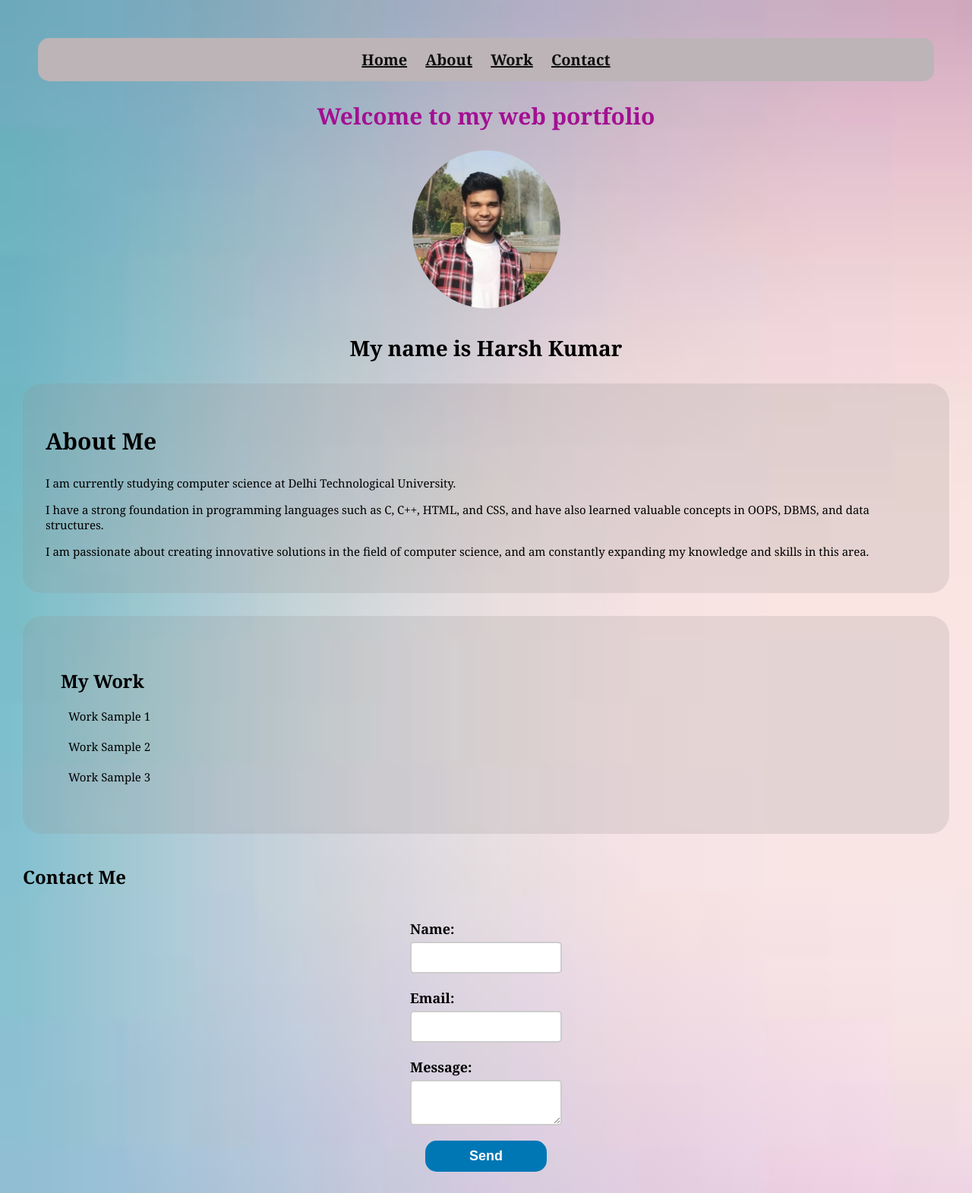
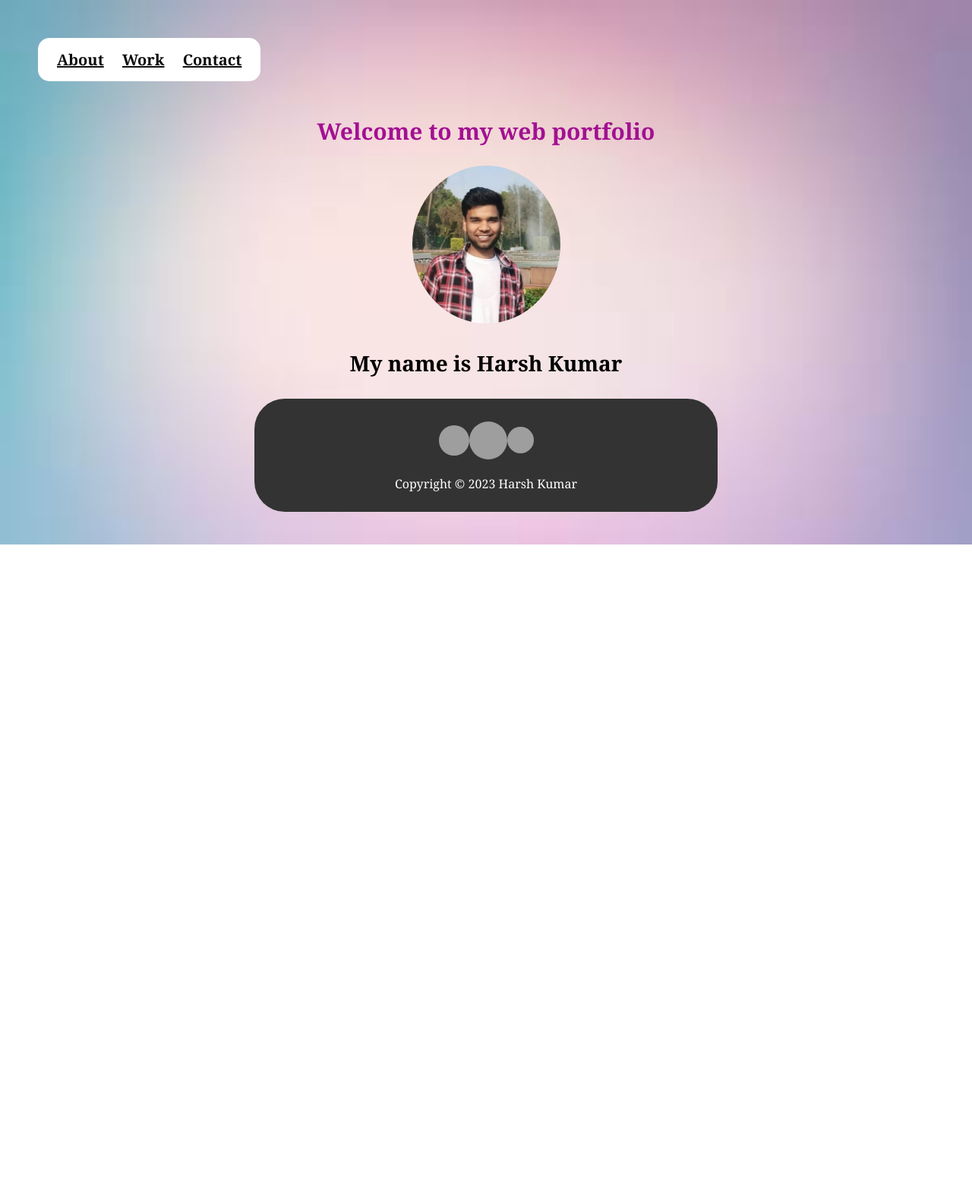
Before and after one commit to hars310/Webportfolio, a plain HTML site: page index.html in a window 1280 px wide. Shown: the top 1571 px of the page at 76% size. After the commit the page ends 800 px from the top, so only its background shows below. Drawn offline with Linux system fonts and the light colour scheme; grey boxes are pictures that could not be loaded.

Commit message:
joined about contact pages seperately

```diff
--- /dev/null
+++ b/about.css
@@ -0,0 +1,90 @@
+body {
+	font-family:Georgia, 'Times New Roman', Times, serif;
+	margin: 10px;
+
+
+  }
+
+header {
+	background-color: #fff;
+	border-radius: 15px;
+	margin: 20px;
+	padding: 15px;
+	display: inline-block;
+	text-align: center;
+
+  }
+
+
+  nav a {
+
+	color: black;
+	font-size: 20px;
+	font-weight: 800;
+	margin: 10px;
+  }
+
+
+/* About section styles */
+.about-container {
+	font-size: 15px;
+	height:auto;
+	justify-content: center;
+	align-items: center;
+	flex-wrap: wrap;
+	background-color:rgba(143, 142, 142, 0.2);
+	background-position: center;
+     border-radius:25px;
+	 padding: 30px;
+     margin-top: 100px;
+	 margin-bottom:10px ;
+	   }
+
+
+
+	    /* Work section styles */
+  .work-container {
+	height: auto;
+	justify-content: center;
+	align-items: center;
+	flex-wrap: nowrap;
+	background-color:rgba(143, 142, 142, 0.2);
+	background-position: center;
+     border-radius:25px;
+	 padding: 50px;
+	 padding-top: 50px;
+     margin-top:30px;
+	 margin-bottom: 40px;
+
+  }
+
+  .work-item {
+	flex: 1;
+	max-width: 400px;
+	margin: 10px;
+  }
+
+  .work-item h3 {
+	margin-top: 20px;
+	font-size: 15px;
+	font-weight: 300;
+  }
+
+  /* Footer styles */
+  footer {
+
+	background-color: #333;
+	margin: 10px 25%;
+	padding: 10px;
+	color: #FFF;
+	text-align: center;
+	border-radius: 40px;
+  }
+
+  .social-links {
+	display: flex;
+	justify-content: center;
+	align-items: center;
+	margin-top: 20px;
+	cursor: pointer;
+  }
--- /dev/null
+++ b/contact.css
@@ -0,0 +1,92 @@
+
+header {
+	background-color: #fff;
+	border-radius: 15px;
+	margin: 20px;
+	padding: 15px;
+	display: inline-block;
+	text-align: center;
+
+  }
+
+
+  nav a {
+
+	color: black;
+	font-size: 20px;
+	font-weight: 800;
+	margin: 10px;
+  }
+
+ #contact{
+  font-size: 15px;
+	height:auto;
+	justify-content: center;
+	align-items: center;
+	flex-wrap: wrap;
+	background-color:rgba(143, 142, 142, 0.2);
+	background-position: center;
+     border-radius:25px;
+	 padding: 30px;
+     margin: 75px 20%;
+
+ }
+
+/* Contact section styles */
+form {
+	display: flex;
+	flex-direction: column;
+	max-width: 200px;
+	margin: auto auto;
+  }
+
+  label {
+	font-size: 18px;
+	font-weight: 600;
+	margin-top: 20px;
+  }
+
+  input, textarea {
+	font-size: 16px;
+	padding: 10px;
+	margin-top: 5px;
+	border: 2px solid #ccc;
+	border-radius: 5px;
+  }
+
+  input[type="submit"] {
+	background-color: #0077B5;
+	color: #FFF;
+	font-size: 18px;
+	font-weight: 600;
+	border: none;
+	border-radius: 15px;
+
+	margin:20px;
+	cursor: pointer;
+  }
+
+  input[type="submit"]:hover {
+	background-color: #005F8C;
+  }
+
+
+
+
+   /* Footer styles */
+  footer {
+	background-color: #333;
+	margin: 10px 25%;
+	padding: 10px;
+	color: #FFF;
+	text-align: center;
+	border-radius: 40px;
+  }
+
+  .social-links {
+	display: flex;
+	justify-content: center;
+	align-items: center;
+	margin-top: 20px;
+	cursor: pointer;
+  }
--- a/index.html
+++ b/index.html
@@ -3,18 +3,20 @@
 <head>
   <meta charset="UTF-8">
   <meta name="viewport" content="width=device-width, initial-scale=1.0">
+  <link rel="icon" type="jpg" href="WhatsApp Image 2023-03-30 at 13.04.11.jpg" id="iconphoto">
   <title>Harsh Kumar</title>
   <link rel="stylesheet" href="styles.css">
 
 </head>
 <body style="background-image: url(background.jpg); background-repeat: no-repeat; background-size:cover; ">
 
+
   <header>
     <nav>
-      <a href="#home">Home</a>
-      <a href="#about">About</a>
-      <a href="#work">Work</a>
-      <a href="#contact">Contact</a>
+
+      <a href="about.html" target="_blank">About</a>
+      <a href="about.html " target="_blank">Work</a>
+      <a href="contact.html" target="_blank">Contact</a>
     </nav>
   </header>
 
@@ -25,55 +27,7 @@
       <p>My name is Harsh Kumar</p>
     </div>
 
-  </section>
 
-  <section id="about">
-
-    <div class="about-container">
-      <h2 style="font-size:30px; ">About Me</h2>
-      <p>I am currently studying computer science at Delhi Technological University.</p>
-        <p>I have a strong foundation in programming languages such as C, C++, HTML, and CSS, and have also learned valuable concepts in OOPS, DBMS, and data structures.</p>
-         <p>
-         I am passionate about creating innovative solutions in the field of computer science, and am constantly expanding my knowledge and skills in this area.
-        </p>
-    </div>
-  </section>
-
-  <section id="work">
-
-    <div class="work-container">
-      <h2>My Work</h2>
-      <div class="work-item">
-        <!-- <img src="" alt="Work Sample 1"> -->
-        <h3>Work Sample 1</h3>
-
-      </div>
-      <div class="work-item">
-        <!-- <img src="" alt="Work Sample 2"> -->
-        <h3>Work Sample 2</h3>
-
-      </div>
-      <div class="work-item">
-        <!-- <img src="work-sample3.jpg" alt="Work Sample 3"> -->
-        <h3>Work Sample 3</h3>
-
-      </div>
-    </div>
-  </section>
-
-  <section id="contact">
-    <h2>Contact Me</h2>
-    <form>
-      <label for="name">Name:</label>
-      <input type="text" id="name" name="name">
-      <label for="email">Email:</label>
-      <input type="email" id="email" name="email">
-      <label for="message">Message:</label>
-      <textarea id="message" name="message"></textarea>
-      <input type="submit" value="Send">
-
-    </form>
-  </section>
 
   <footer>
     <div class="social-links">
--- a/styles.css
+++ b/styles.css
@@ -1,4 +1,4 @@
-/* Global styles */
+
 body {
 	font-family:Georgia, 'Times New Roman', Times, serif;
 	margin: 10px;
@@ -6,13 +6,18 @@ body {
 
   }
 
+
+
   img {
 	border-radius: 50%;
+
   }
 
   /* Header styles */
   header {
-	background-color: #bcb4b6;
+
+	display: inline-block;
+	background-color: #fff;
 	border-radius: 15px;
 	margin: 20px;
 	padding: 15px;
@@ -54,98 +59,12 @@ body {
 
   }
 
-  /* About section styles */
-  .about-container {
-	font-size: 15px;
-	height:auto;
-	justify-content: center;
-	align-items: center;
-	flex-wrap: wrap;
-	background-color:rgba(143, 142, 142, 0.2);
-	background-position: center;
-     border-radius:25px;
-	 padding: 30px;
-     margin-top: 10px;
-	 margin-bottom:10px ;
 
 
-  }
-
-
-
-
-  /* Work section styles */
-  .work-container {
-	height: auto;
-	justify-content: center;
-	align-items: center;
-	flex-wrap: nowrap;
-	background-color:rgba(143, 142, 142, 0.2);
-	background-position: center;
-     border-radius:25px;
-	 padding: 50px;
-	 padding-top: 50px;
-     margin-top:30px;
-	 margin-bottom: 40px;
-
-  }
-
-  .work-item {
-	flex: 1;
-	max-width: 400px;
-	margin: 10px;
-  }
-
-  .work-item h3 {
-	margin-top: 20px;
-	font-size: 15px;
-	font-weight: 300;
-  }
-
-
-
-  /* Contact section styles */
-  form {
-	display: flex;
-	flex-direction: column;
-	max-width: 200px;
-	margin: auto auto;
-  }
-
-  label {
-	font-size: 18px;
-	font-weight: 600;
-	margin-top: 20px;
-  }
-
-  input, textarea {
-	font-size: 16px;
-	padding: 10px;
-	margin-top: 5px;
-	border: 2px solid #ccc;
-	border-radius: 5px;
-  }
-
-  input[type="submit"] {
-	background-color: #0077B5;
-	color: #FFF;
-	font-size: 18px;
-	font-weight: 600;
-	border: none;
-	border-radius: 15px;
-
-	margin:20px;
-	cursor: pointer;
-  }
-
-  input[type="submit"]:hover {
-	background-color: #005F8C;
-  }
-
-  /* Footer styles */
+   /* Footer styles */
   footer {
 	background-color: #333;
-	margin: 10px;
+	margin: 10px 25%;
 	padding: 10px;
 	color: #FFF;
 	text-align: center;
```
Also changed, not shown: about.html (added, +73 -0 lines), contact.html (added, +59 -0 lines).
